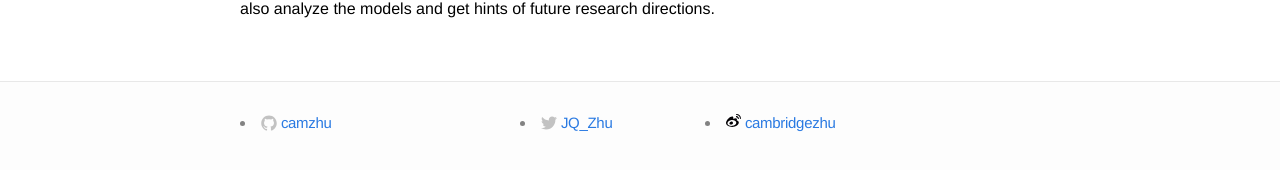
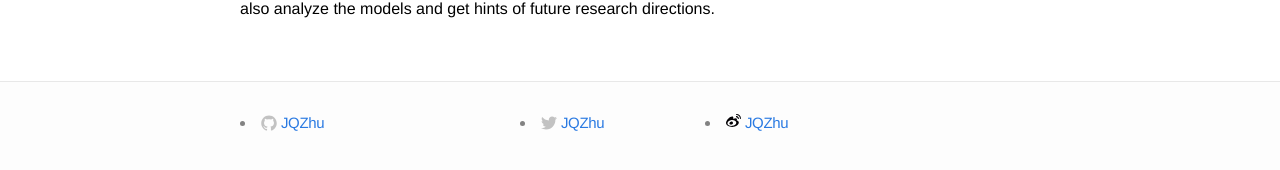
Before and after one commit to jianqiaozhu/jianqiaozhu.github.io, a Jekyll site: the page built from index.html, in a window 1280 px wide. Shown: the part 167-337 px from the top of the page. Built offline with Jekyll 4.4.1, drawn with Linux system fonts in a browser that asks for light colours; Markdown is read by kramdown in place of the engine named in the settings.

Commit message:
Update footer.html

```diff
--- a/_includes/footer.html
+++ b/_includes/footer.html
@@ -22,7 +22,7 @@
                 c0,0.208,0.14,0.449,0.534,0.373c3.081-1.028,5.302-3.935,5.302-7.362C15.76,3.906,12.285,0.431,7.999,0.431z"/>
               </svg>
             </span>
-            <span class="username">{{ site.github_username }}</span>
+            <span class="username"> JQZhu </span>
           </a>
         </li>{% endif %}
     </div>
@@ -43,7 +43,7 @@
                 c6.015,0,9.304-4.983,9.304-9.304c0-0.142-0.003-0.283-0.009-0.423C14.976,4.29,15.531,3.714,15.969,3.058z"/>
               </svg>
             </span>
-            <span class="username">{{ site.twitter_username }}</span>
+            <span class="username"> JQZhu </span>
           </a>
         </li>{% endif %}
     </div>
@@ -54,7 +54,7 @@
       <span class="icon weibo">
       <img src="/assets/weiboicon.svg" width="15">
       </span>
-      <span class="username">{{ site.weibo_username }}</span>
+      <span class="username"> JQZhu </span>
     </a>
     </li>
     </div>
```
